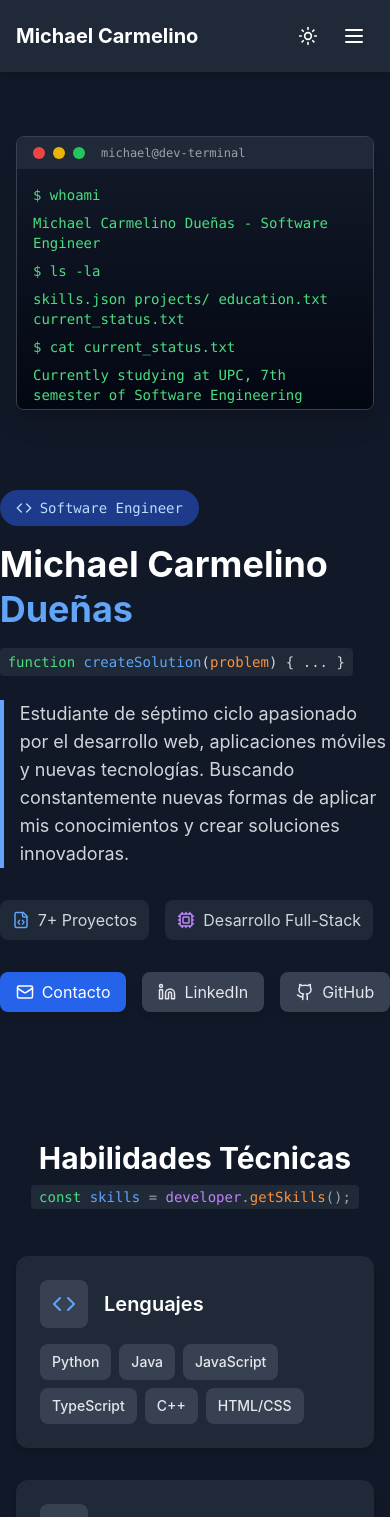
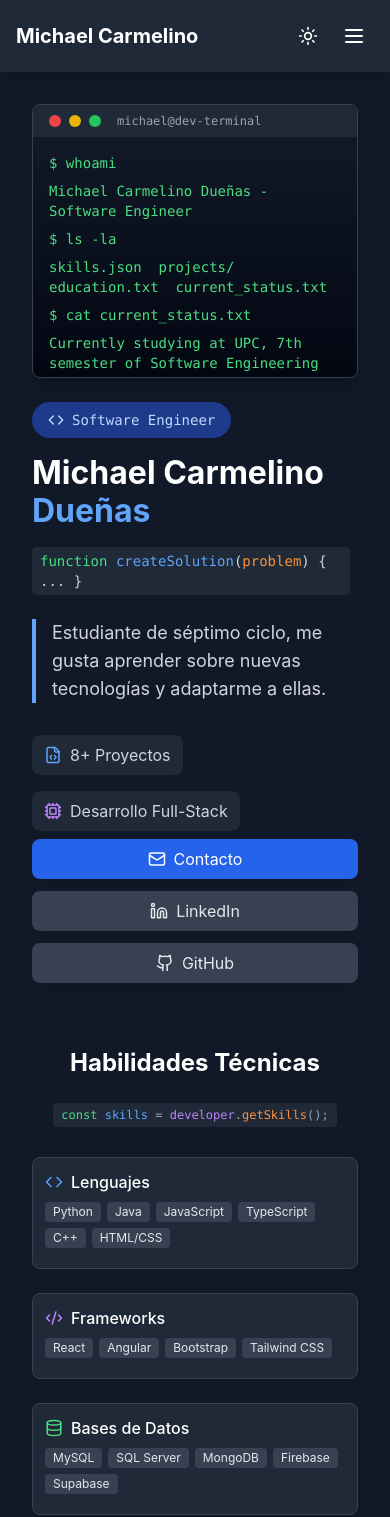
Before and after one commit to stxfxno/michael-portafolio, a React (Vite) app: page / in a window 390 px wide. Shown: the top 1517 px of the page. Built offline with nearby package versions, Linux system fonts and the light colour scheme.

Commit message:
feat: Enhance responsiveness and improve layout across components for better user experience

```diff
--- a/src/App.tsx
+++ b/src/App.tsx
@@ -21,7 +21,8 @@ const HomePage = () => {
     <div className={darkMode ? 'dark' : ''}>
       <div className="bg-white dark:bg-gray-900 text-gray-900 dark:text-white min-h-screen">
         <Navbar darkMode={darkMode} toggleDarkMode={toggleDarkMode} />
-        <div className="max-w-6xl mx-auto px-4">
+        {/* Contenedor principal con margen más pequeño en móvil */}
+        <div className="max-w-6xl mx-auto px-4 sm:px-6 lg:px-8">
           <Hero />
           <Skills />
           <Projects />
--- a/src/components/Experience.tsx
+++ b/src/components/Experience.tsx
@@ -43,7 +43,7 @@ const ExperienceCard = ({ experience }: { experience: Experience }) => {
 const Experience = () => {
   const experiences: Experience[] = [
     {
-      title: "Desarrollador Full Stack",
+      title: "Sprinta AI Desarrollador Full Stack",
       period: "Febrero - Actualidad",
       description: [
         "Desarrollé y mantuve aplicaciones web utilizando React, Typescript y Supabase.",
--- a/src/components/Hero.tsx
+++ b/src/components/Hero.tsx
@@ -12,32 +12,36 @@ const Hero = () => {
   ];
 
   return (
-    <section id="home" className="py-16 md:py-24 flex flex-col-reverse lg:flex-row items-center justify-between">
-      <div className="lg:w-1/2 mt-10 lg:mt-0">
+    <section id="home" className="py-12 md:py-24">
+      {/* Container para mantener consistencia con otras secciones */}
+      <div className="max-w-6xl mx-auto px-4">
+        {/* Grid mejorado para responsive */}
+        <div className="grid grid-cols-1 lg:grid-cols-2 gap-8 items-center">
+          {/* Información (primera en móvil, segunda en desktop) */}
+          <div className="order-2 lg:order-1">
             <div className="inline-flex items-center px-4 py-2 bg-blue-100 dark:bg-blue-900 text-blue-800 dark:text-blue-200 rounded-full mb-4 font-mono text-sm">
               <Code size={16} className="mr-2" />
               <span>Software Engineer</span>
             </div>
 
-        <h1 className="text-4xl md:text-5xl font-bold text-gray-900 dark:text-white mb-4 leading-tight">
+            <h1 className="text-3xl md:text-5xl font-bold text-gray-900 dark:text-white mb-4 leading-tight">
               Michael Carmelino <span className="text-blue-600 dark:text-blue-400">Dueñas</span>
             </h1>
 
             <div className="flex items-center mb-6 text-gray-700 dark:text-gray-300">
-          <span className="font-mono bg-gray-100 dark:bg-gray-800 px-2 py-1 rounded text-sm mr-2">
+              <span className="font-mono bg-gray-100 dark:bg-gray-800 px-2 py-1 rounded text-sm mr-2 overflow-x-auto max-w-full">
                 <span className="text-green-600 dark:text-green-400">function</span> <span className="text-blue-600 dark:text-blue-400">createSolution</span>(<span className="text-orange-600 dark:text-orange-400">problem</span>) &#123; ... &#125;
               </span>
             </div>
 
             <p className="text-lg text-gray-700 dark:text-gray-300 mb-8 max-w-lg border-l-4 border-blue-500 dark:border-blue-400 pl-4">
-          Estudiante de séptimo ciclo apasionado por el desarrollo web, aplicaciones móviles y nuevas tecnologías.
-          Buscando constantemente nuevas formas de aplicar mis conocimientos y crear soluciones innovadoras.
+              Estudiante de séptimo ciclo, me gusta aprender sobre nuevas tecnologías y adaptarme a ellas.
             </p>
 
             <div className="flex flex-wrap gap-4 mb-8">
               <div className="flex items-center bg-gray-100 dark:bg-gray-800 px-3 py-2 rounded-lg">
                 <FileCode size={18} className="text-blue-600 dark:text-blue-400 mr-2" />
-            <span className="text-gray-700 dark:text-gray-300">7+ Proyectos</span>
+                <span className="text-gray-700 dark:text-gray-300">8+ Proyectos</span>
               </div>
               <div className="flex items-center bg-gray-100 dark:bg-gray-800 px-3 py-2 rounded-lg">
                 <Cpu size={18} className="text-purple-600 dark:text-purple-400 mr-2" />
@@ -45,19 +49,20 @@ const Hero = () => {
               </div>
             </div>
 
-        <div className="flex space-x-4">
+            {/* Botones apilados en móvil, en línea en tablets y desktop */}
+            <div className="flex flex-col sm:flex-row sm:space-x-4 space-y-3 sm:space-y-0">
               <a
                 href="mailto:carmelino0213@gmail.com"
-            className="flex items-center gap-2 px-4 py-2 bg-blue-600 text-white rounded-lg hover:bg-blue-700 transition-all duration-200 shadow-md"
+                className="flex items-center justify-center gap-2 px-4 py-2 bg-blue-600 text-white rounded-lg hover:bg-blue-700 transition-all duration-200 shadow-md"
               >
                 <Mail size={18} />
                 Contacto
               </a>
               <a
-            href="https://www.linkedin.com/in/michael-carmelino-dueñas"
+                href="https://www.linkedin.com/in/michael-carmelino-due%C3%B1as-a5117a264/"
                 target="_blank"
                 rel="noopener noreferrer"
-            className="flex items-center gap-2 px-4 py-2 bg-gray-200 dark:bg-gray-700 text-gray-700 dark:text-gray-200 rounded-lg hover:bg-gray-300 dark:hover:bg-gray-600 transition-all duration-200 shadow-md"
+                className="flex items-center justify-center gap-2 px-4 py-2 bg-gray-200 dark:bg-gray-700 text-gray-700 dark:text-gray-200 rounded-lg hover:bg-gray-300 dark:hover:bg-gray-600 transition-all duration-200 shadow-md"
               >
                 <Linkedin size={18} />
                 LinkedIn
@@ -66,7 +71,7 @@ const Hero = () => {
                 href="https://github.com/stxfxno"
                 target="_blank"
                 rel="noopener noreferrer"
-            className="flex items-center gap-2 px-4 py-2 bg-gray-200 dark:bg-gray-700 text-gray-700 dark:text-gray-200 rounded-lg hover:bg-gray-300 dark:hover:bg-gray-600 transition-all duration-200 shadow-md"
+                className="flex items-center justify-center gap-2 px-4 py-2 bg-gray-200 dark:bg-gray-700 text-gray-700 dark:text-gray-200 rounded-lg hover:bg-gray-300 dark:hover:bg-gray-600 transition-all duration-200 shadow-md"
               >
                 <Github size={18} />
                 GitHub
@@ -74,8 +79,14 @@ const Hero = () => {
             </div>
           </div>
 
-      <div className="lg:w-1/2 w-full mb-10 lg:mb-0">
+          {/* Terminal (primera en desktop, segunda en móvil) */}
+          <div className="order-1 lg:order-2 max-w-full mx-auto lg:ml-auto">
+            {/* Altura adaptativa para mejor responsive */}
+            <div className="h-full max-h-72 md:max-h-none w-full max-w-xl mx-auto">
               <Terminal commands={terminalCommands} />
+            </div>
+          </div>
+        </div>
       </div>
     </section>
   );
--- a/src/components/Skills.tsx
+++ b/src/components/Skills.tsx
@@ -1,50 +1,63 @@
-import { Code, Database, Wrench , Terminal, Code2 } from 'lucide-react';
+import { Code, Database, Wrench, Terminal, Code2, ChartBarDecreasingIcon, Brush } from 'lucide-react';
 
 interface SkillCategory {
   name: string;
   icon: React.ReactNode;
   skills: string[];
+  iconColorClass: string;
 }
 
 const Skills = () => {
   const skillCategories: SkillCategory[] = [
     {
       name: "Lenguajes",
-      icon: <Code size={24} className="text-blue-600 dark:text-blue-400" />,
+      icon: <Code size={18} />,
+      iconColorClass: "text-blue-600 dark:text-blue-400",
       skills: ["Python", "Java", "JavaScript", "TypeScript", "C++", "HTML/CSS"]
     },
     {
       name: "Frameworks",
-      icon: <Code2 size={24} className="text-purple-600 dark:text-purple-400" />,
+      icon: <Code2 size={18} />,
+      iconColorClass: "text-purple-600 dark:text-purple-400",
       skills: ["React", "Angular", "Bootstrap", "Tailwind CSS"]
     },
     {
       name: "Bases de Datos",
-      icon: <Database size={24} className="text-green-600 dark:text-green-400" />,
-      skills: ["MySQL", "SQL Server", "MongoDB", "Firebase"]
+      icon: <Database size={18} />,
+      iconColorClass: "text-green-600 dark:text-green-400",
+      skills: ["MySQL", "SQL Server", "MongoDB", "Firebase", "Supabase"]
     },
     {
       name: "Herramientas",
-      icon: <Wrench size={24} className="text-orange-600 dark:text-orange-400" />,
-      skills: ["Git", "GitHub Desktop", "VS Code", "Android Studio", "IntelliJ IDEA", "Visual Studio", "Postman", "Swagger", "Figma", "Canva", "Trello"]
+      icon: <Wrench size={18} />,
+      iconColorClass: "text-orange-600 dark:text-orange-400",
+      skills: ["Git", "GitHub Desktop", "Visual Studio", "Android Studio", "IntelliJ IDEA", "Postman", "Swagger", "Trello"]
+    },
+    {
+      name: "Diseño",
+      icon: <Brush size={18} />,
+      iconColorClass: "text-pink-600 dark:text-pink-400",
+      skills: ["Figma", "Canva", "Illustrator", "CapCut"]
     },
     {
       name: "Otros",
-      icon: <Terminal size={24} className="text-gray-600 dark:text-gray-400" />,
+      icon: <Terminal size={18} />,
+      iconColorClass: "text-gray-600 dark:text-gray-400",
       skills: ["API RESTful", "Netlify", "MS Office", "OBS Studio"]
     }
   ];
 
   return (
-    <section id="skills" className="py-16 scroll-mt-20">
-      <div className="max-w-6xl mx-auto">
-        <h2 className="text-3xl font-bold text-center text-gray-900 dark:text-white mb-2">
+    <section id="skills" className="py-8 scroll-mt-16">
+      <div className="max-w-4xl mx-auto px-4">
+        <h2 className="text-2xl font-bold text-center text-gray-900 dark:text-white mb-6">
           Habilidades Técnicas
         </h2>
-        <p className="text-center text-gray-600 dark:text-gray-400 mb-12 max-w-2xl mx-auto">
-          <span className="font-mono bg-gray-100 dark:bg-gray-800 px-2 py-1 rounded text-sm">
+
+        <div className="text-center mb-6">
+          <span className="inline-block font-mono bg-gray-100 dark:bg-gray-800 px-2 py-1 rounded text-xs text-gray-600 dark:text-gray-400">
             <span className="text-green-600 dark:text-green-400">const</span>
-            <span className="text-gray-800 dark:text-gray-200"> </span>
+            <span> </span>
             <span className="text-blue-600 dark:text-blue-400">skills</span>
             <span className="text-gray-600 dark:text-gray-400"> = </span>
             <span className="text-purple-600 dark:text-purple-400">developer</span>
@@ -52,25 +65,25 @@ const Skills = () => {
             <span className="text-orange-600 dark:text-orange-400">getSkills</span>
             <span className="text-gray-600 dark:text-gray-400">();</span>
           </span>
-        </p>
+        </div>
 
-        <div className="space-y-8">
+        <div className="grid grid-cols-1 md:grid-cols-2 gap-4">
           {skillCategories.map((category, index) => (
-            <div key={index} className="bg-white dark:bg-gray-800 rounded-xl shadow-md p-6">
-              <div className="flex items-center mb-4">
-                <div className="p-3 bg-gray-100 dark:bg-gray-700 rounded-lg mr-4">
+            <div key={index} className="bg-white dark:bg-gray-800 rounded-lg shadow-sm p-3 border border-gray-100 dark:border-gray-700">
+              <div className="flex items-center mb-2">
+                <div className={`mr-2 ${category.iconColorClass}`}>
                   {category.icon}
                 </div>
-                <h3 className="text-xl font-semibold text-gray-900 dark:text-white">
+                <h3 className="text-base font-medium text-gray-900 dark:text-white">
                   {category.name}
                 </h3>
               </div>
 
-              <div className="flex flex-wrap gap-2">
+              <div className="flex flex-wrap gap-1.5">
                 {category.skills.map((skill, skillIndex) => (
                   <span
                     key={skillIndex}
-                    className="px-3 py-2 bg-gray-100 dark:bg-gray-700 text-gray-800 dark:text-gray-200 rounded-lg text-sm font-medium transition-all duration-200 hover:shadow-md hover:translate-y-[-2px]"
+                    className="px-2 py-0.5 bg-gray-100 dark:bg-gray-700 text-gray-800 dark:text-gray-200 rounded text-xs"
                   >
                     {skill}
                   </span>
--- a/src/components/Terminal.tsx
+++ b/src/components/Terminal.tsx
@@ -40,19 +40,20 @@ const Terminal = ({ commands, typingSpeed = 80, initialDelay = 800 }: TerminalPr
   }, [commands, currentIndex, initialDelay, typingSpeed]);
 
   return (
-    <div className="bg-gray-900 rounded-lg shadow-xl overflow-hidden border border-gray-700 font-mono text-sm">
+    <div className="bg-gray-900 rounded-lg shadow-xl overflow-hidden border border-gray-700 font-mono text-sm w-full h-full">
       <div className="bg-gray-800 px-4 py-2 flex items-center">
         <div className="flex space-x-2">
           <div className="w-3 h-3 rounded-full bg-red-500"></div>
           <div className="w-3 h-3 rounded-full bg-yellow-500"></div>
           <div className="w-3 h-3 rounded-full bg-green-500"></div>
         </div>
-        <div className="ml-4 text-gray-400 text-xs">michael@dev-terminal</div>
+        <div className="ml-4 text-gray-400 text-xs truncate">michael@dev-terminal</div>
       </div>
 
-      <div className="p-4 h-60 overflow-y-auto bg-opacity-95 text-green-400 bg-gradient-to-b from-gray-900 to-gray-950">
+      {/* Altura adaptativa con mínimo y máximo */}
+      <div className="p-4 min-h-[180px] h-full max-h-60 md:max-h-none overflow-y-auto bg-opacity-95 text-green-400 bg-gradient-to-b from-gray-900 to-gray-950">
         {output.map((line, index) => (
-          <div key={index} className="mb-2">
+          <div key={index} className="mb-2 break-words whitespace-pre-wrap">
             {line}
           </div>
         ))}
--- a/src/index.css
+++ b/src/index.css
@@ -84,3 +84,71 @@ body {
 section {
   transition: transform 0.5s ease-out, opacity 0.5s ease-out;
 }
+
+
+/* Mejoras responsivas adicionales */
+
+/* Ajustes para sección Hero */
+@media (max-width: 768px) {
+  #home {
+    padding-top: 2rem;
+    padding-bottom: 2rem;
+  }
+
+  #home h1 {
+    font-size: 2rem;
+    line-height: 1.2;
+  }
+
+  /* Evitar desbordamiento de texto de código */
+  .font-mono {
+    overflow-x: auto;
+    max-width: 100%;
+    white-space: pre-wrap;
+    word-break: break-word;
+  }
+
+  /* Ajustar tamaño del terminal */
+  #home .terminal-container {
+    height: auto;
+    max-height: 250px;
+  }
+}
+
+/* Asegurar que las imágenes y contenedores no se desborden */
+img, svg, video {
+  max-width: 100%;
+  height: auto;
+}
+
+/* Mejorar espaciado en dispositivos pequeños */
+@media (max-width: 640px) {
+  section {
+    padding-top: 2.5rem;
+    padding-bottom: 2.5rem;
+  }
+
+  h2 {
+    margin-bottom: 1.5rem;
+  }
+
+  .grid {
+    gap: 1.5rem;
+  }
+
+  /* Ajustar botones en línea para que encajen */
+  .flex-wrap {
+    margin-bottom: 0.5rem;
+  }
+}
+
+/* Asegurar que el texto de encabezado no se desborde */
+h1, h2, h3, h4, h5, h6 {
+  overflow-wrap: break-word;
+}
+
+/* Mejorar visualización de código */
+pre, code {
+  white-space: pre-wrap;
+  word-break: break-all;
+}
```
Lines whose indentation alone changed are shown as unchanged.
